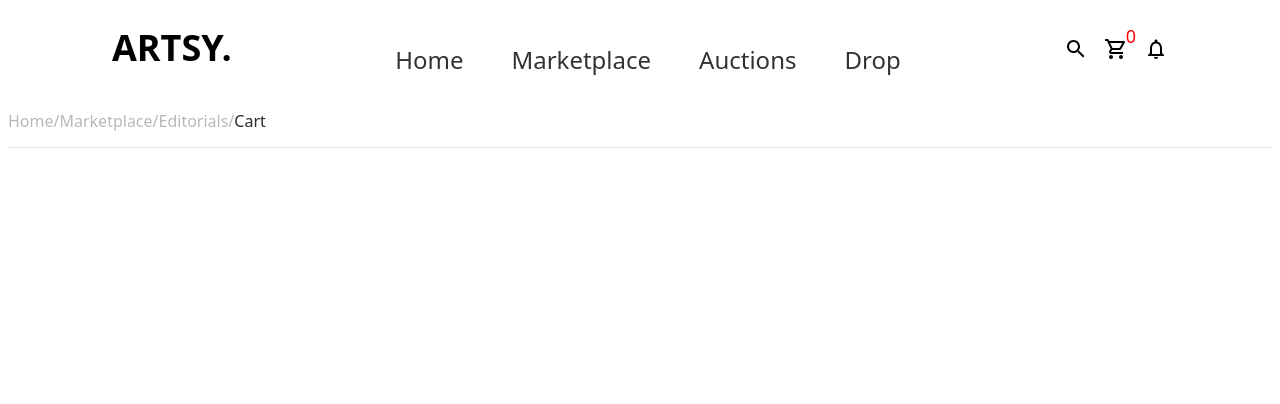
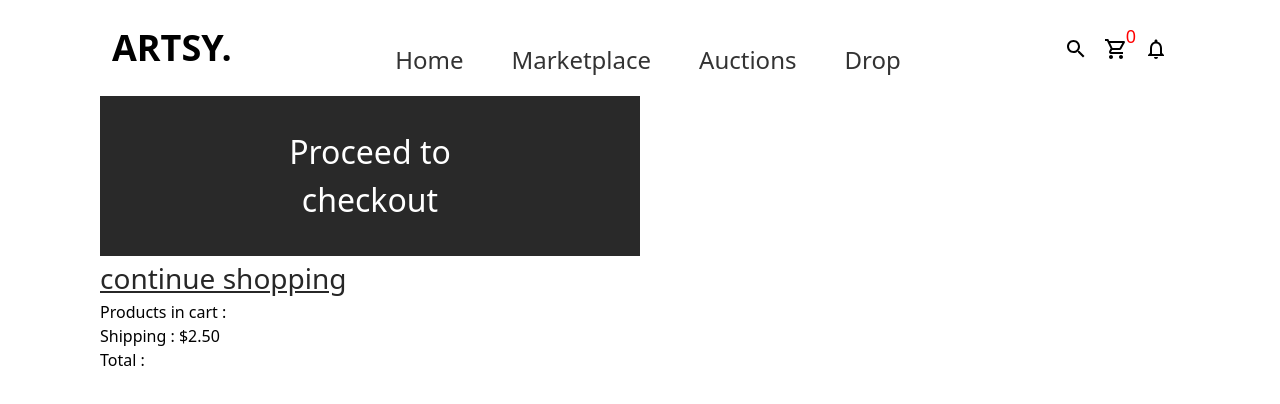
Before and after one commit to Officialbube/Art-store, a React (Create React App) app: page /cart in a window 1280 px wide. Shown: the top 404 px of the page. Built offline with nearby package versions, Linux system fonts and the light colour scheme.

Commit message:
styled the page

```diff
--- a/src/Pages/cart/Cart.js
+++ b/src/Pages/cart/Cart.js
@@ -2,11 +2,12 @@ import React from 'react'
 
 import CartItem from '../../Components/cartItem/CartItem';
 
+
 const Cart = () => {
 
   return (
-    <div>
-      <nav className=' text-base font-medium leading-[3.21rem] text-[#BCB7B7] px-[0.5rem]'>
+    <div className='px-[6.25rem]'>
+      <nav className=' text-base font-medium leading-[3.21rem] text-[#BCB7B7] px-[0.5rem] lg:hidden'>
         <a>Home</a>/
         <a>Marketplace</a>/
         <a>Editorials</a>/
@@ -15,10 +16,22 @@ const Cart = () => {
       </nav>
       <div>
         <div>
-          <CartItem/>
+          <div></div>
+          <div>
+            <CartItem />
+          </div>
         </div>
-      </div>
-      <div>
+        <div>
+          <div className='w-1/2'>
+            <button className='block bg-[#292929] text-white text-[2rem] font-medium py-8 px-[7.31rem]'>Proceed to checkout</button>
+            <a className='text-[1.75rem] font-medium text-[#272727] leading-[2.76rem] mt-10 underline'>continue shopping</a>
+          </div>
+          <div className='w-1/2'>
+            <p>Products in cart : <span></span></p>
+            <p>Shipping : <span>$2.50</span></p>
+            <p>Total : <span></span></p>
+          </div>
+        </div>
       </div>
     </div>
   )
```
